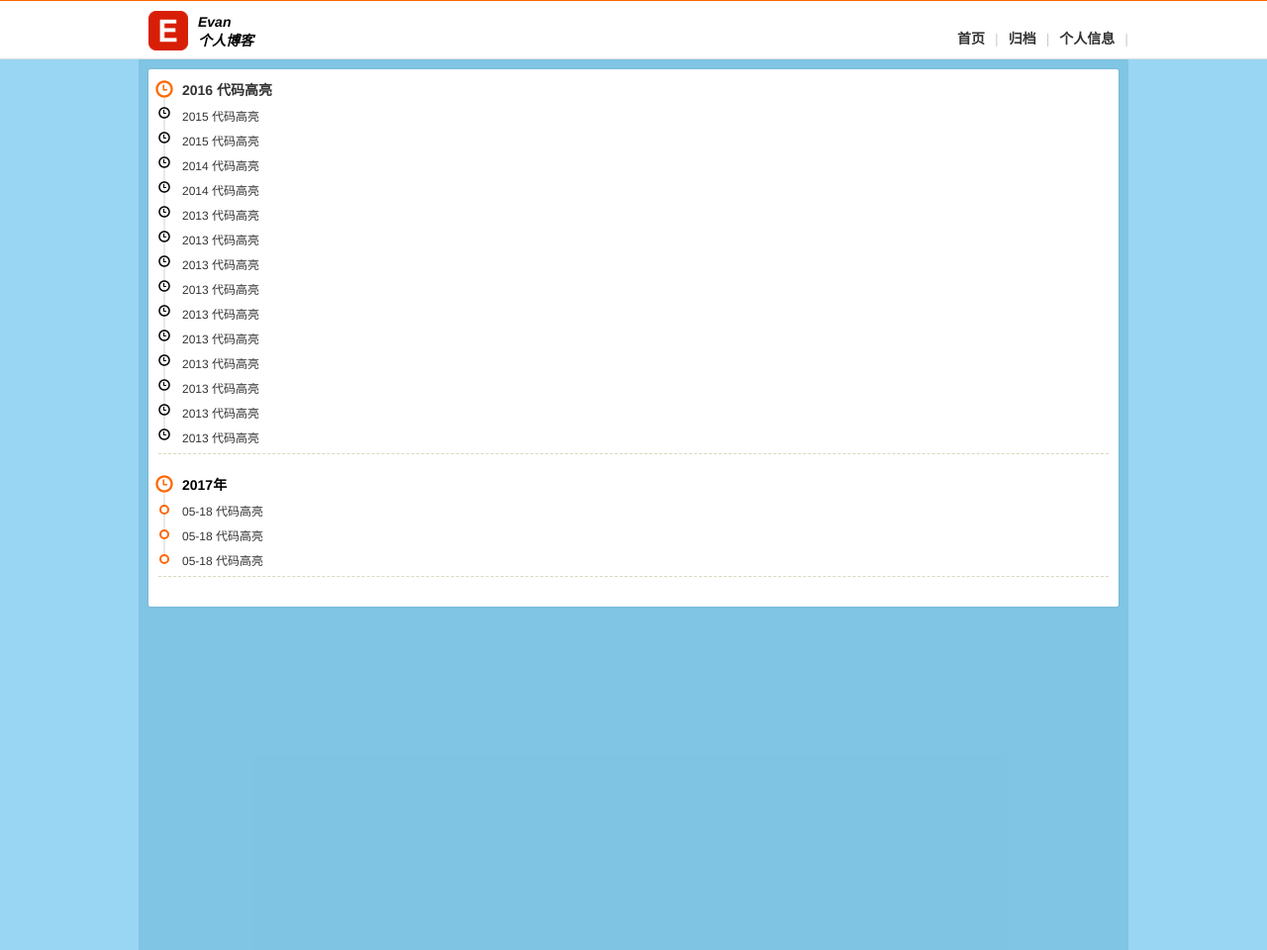
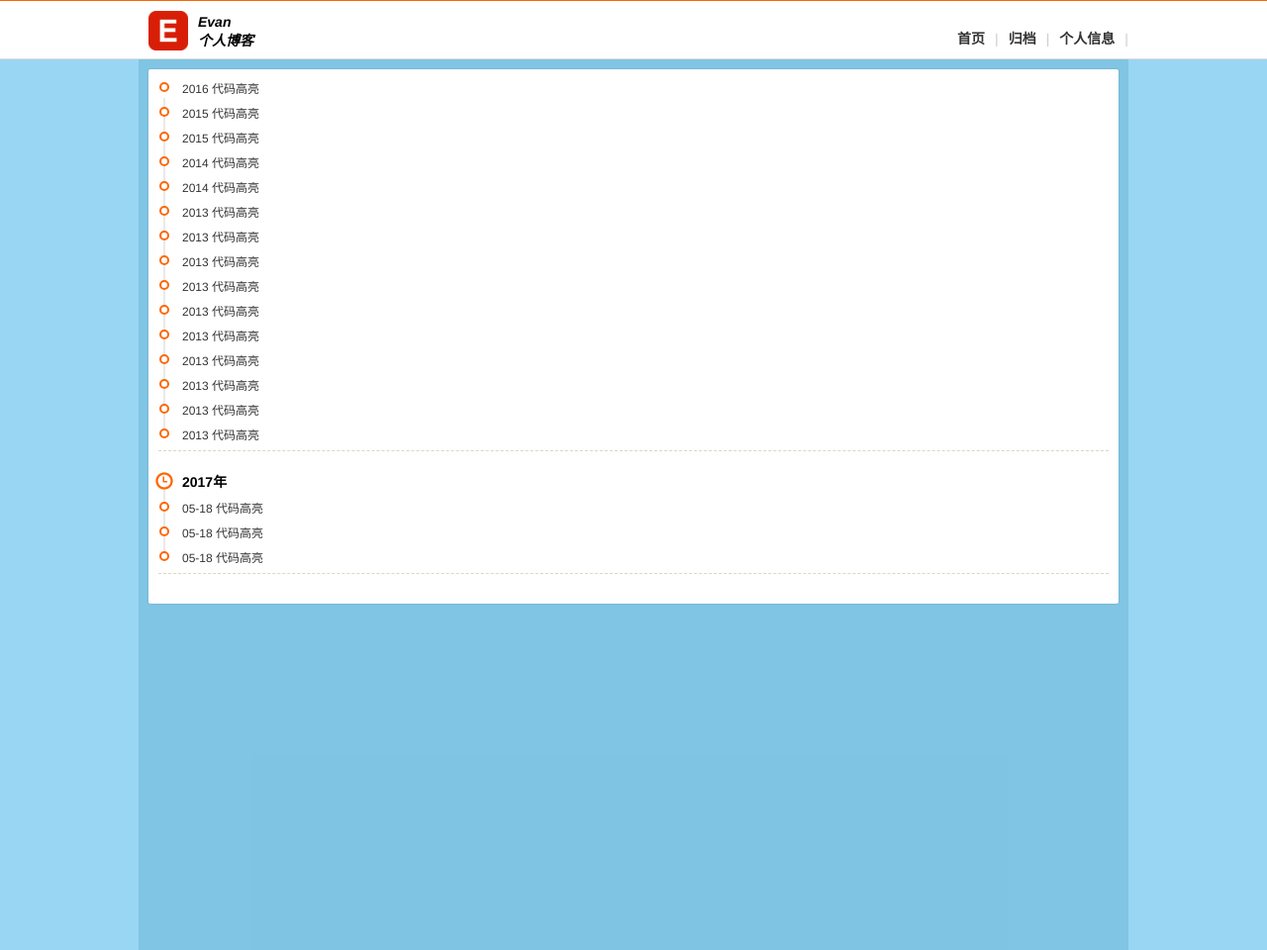
Before and after one commit to bnuephjx/bnuephjx.github.io, a Jekyll site: the page built from archives/index.html, in a window 1280 px wide. Shown: the whole page at 99% size. Built offline with Jekyll 4.4.1, drawn with Linux system fonts in a browser that asks for light colours.

Commit message:
no message

```diff
--- a/_includes/_views/archives.html
+++ b/_includes/_views/archives.html
@@ -4,12 +4,13 @@
         {% for item in site.posts  %}
             <li class="eui-timeline-item">
                 <div class="eui-timeline-tail"></div>
-                <div class="eui-timeline-head-custom">
-                    <i class="glyphicon glyphicon-time"></i>
-                </div>
-                {% if item.index == 0 %}
-                     <div class="eui-timeline-content">{{item.date | date: "%Y" }}</div>
+                {% if index == 0 %}
+                    <div class="eui-timeline-head-custom">
+                        <i class="glyphicon glyphicon-time"></i>
+                    </div>
+                    <div class="eui-timeline-content">{{item.date | date: "%Y" }}</div>
                 {% else %}
+                    <div class="eui-timeline-head"></div>
                     <div class="eui-timeline-content">
                         <a href="blogInfo.html">
                             <span class="item-time">{{item.date | date: "%Y" }}</span>
```
